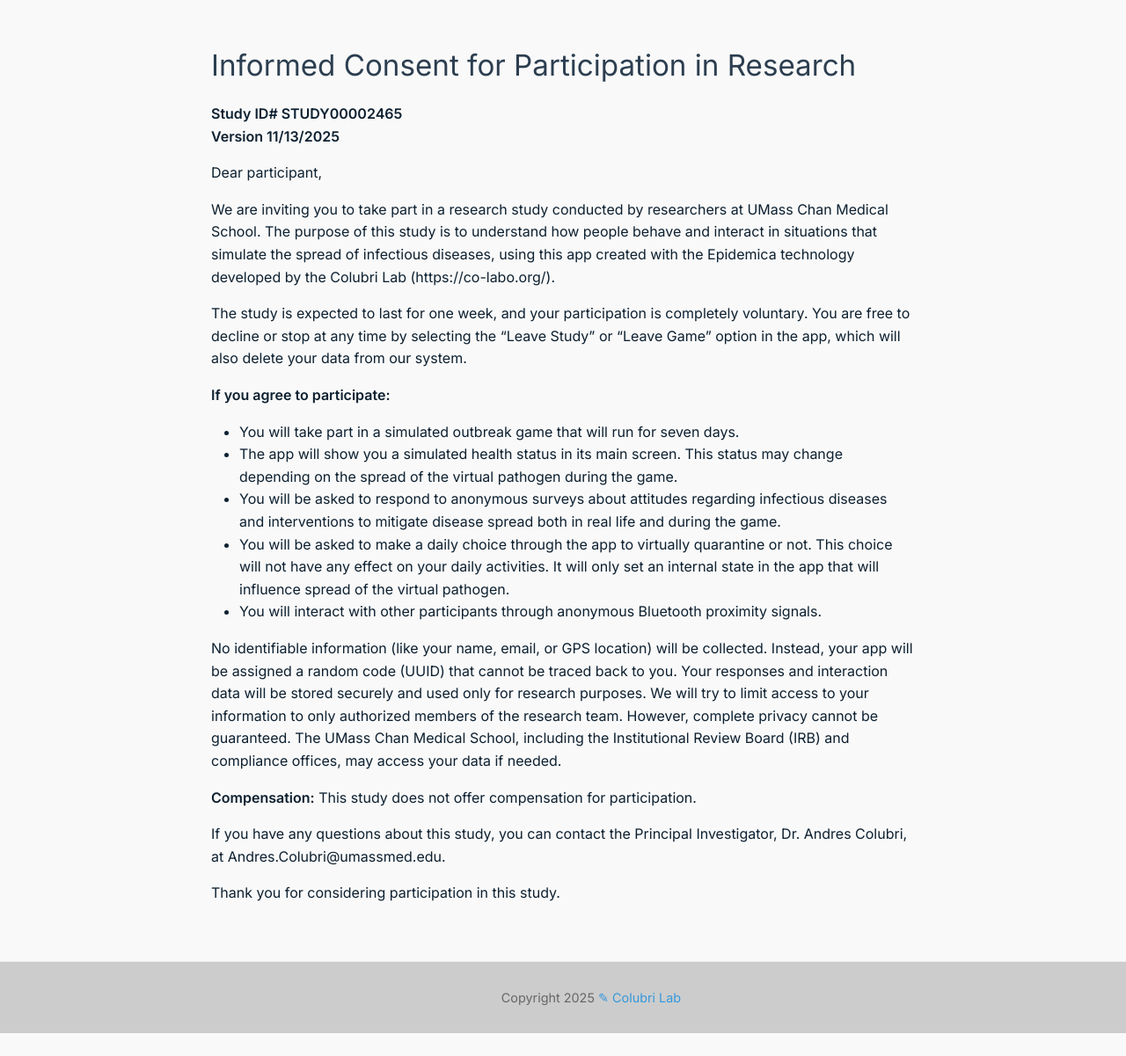
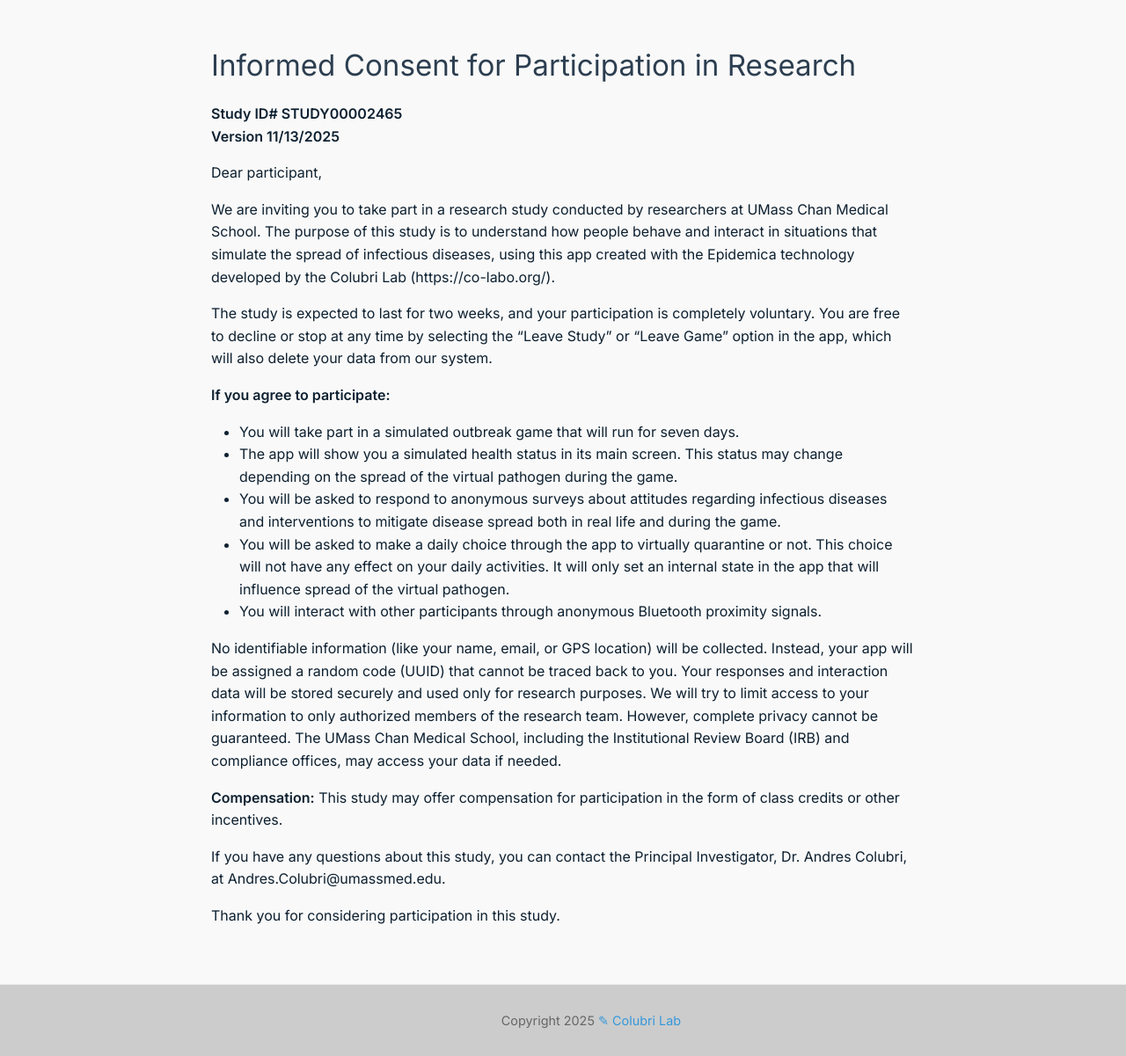
Before and after one commit to colabobio/epidemica-website, a Jekyll site: the page epigames/vinuepi26/consent.html, which Jekyll copies as it is, in a window 1280 px wide. Shown: the whole page at 88% size. Built offline with Jekyll 4.4.1, drawn with Linux system fonts in a browser that asks for light colours; before the commit the page ends 1175 px from its top, so only the background shows below that.

Commit message:
small update in consent form

```diff
--- a/epigames/vinuepi26/consent.html
+++ b/epigames/vinuepi26/consent.html
@@ -46,7 +46,7 @@
 
 <p>We are inviting you to take part in a research study conducted by researchers at UMass Chan Medical School. The purpose of this study is to understand how people behave and interact in situations that simulate the spread of infectious diseases, using this app created with the Epidemica technology developed by the Colubri Lab (https://co-labo.org/).</p>
 
-<p>The study is expected to last for one week, and your participation is completely voluntary. You are free to decline or stop at any time by selecting the “Leave Study” or “Leave Game” option in the app, which will also delete your data from our system.</p>
+<p>The study is expected to last for two weeks, and your participation is completely voluntary. You are free to decline or stop at any time by selecting the “Leave Study” or “Leave Game” option in the app, which will also delete your data from our system.</p>
 
 <p><strong>If you agree to participate:</strong></p>
 <ul>
@@ -61,7 +61,7 @@
 We will try to limit access to your information to only authorized members of the research team. However, complete privacy cannot be guaranteed. The UMass Chan Medical School, including the Institutional Review Board (IRB) and compliance offices, may access your data if needed.</p>
 
 <p><strong>Compensation:</strong>
-This study does not offer compensation for participation.</p>
+This study may offer compensation for participation in the form of class credits or other incentives.</p>
 
 <p>If you have any questions about this study, you can contact the Principal Investigator, Dr. Andres Colubri, at Andres.Colubri@umassmed.edu.</p>
 
```
